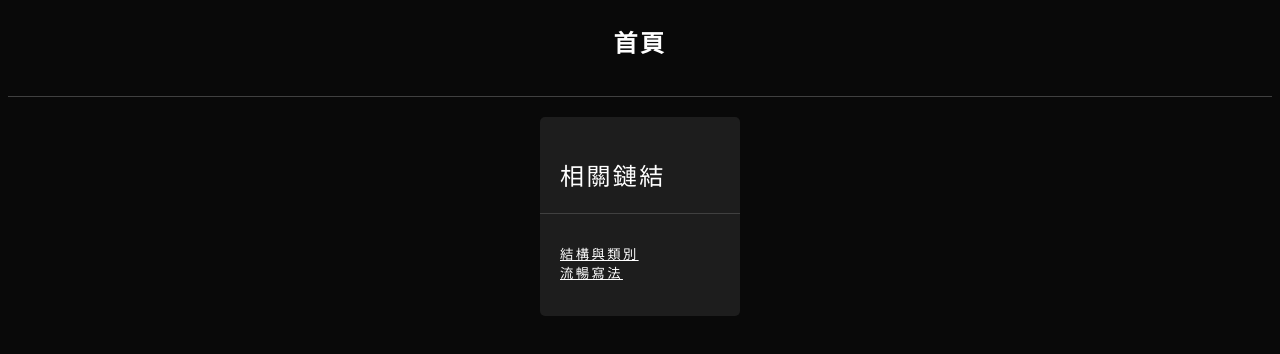
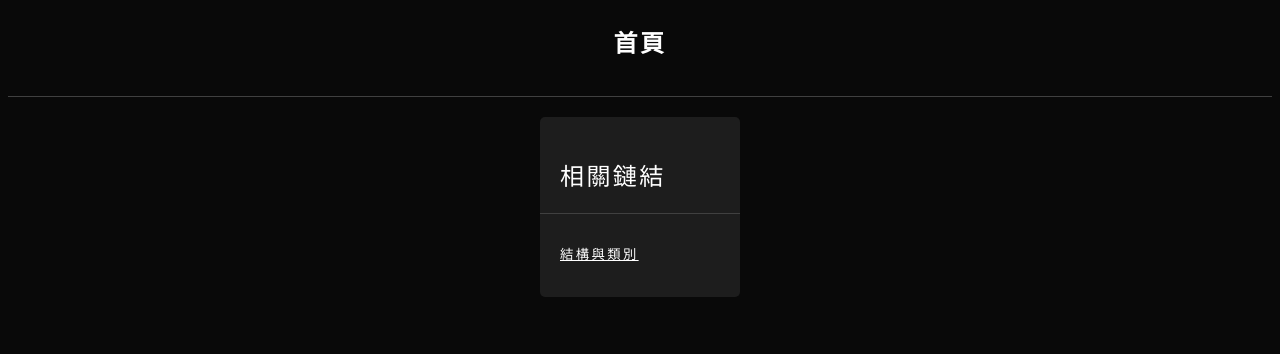
Before and after one commit to aakwewaanaqa/learning-records, a plain HTML site: page index.html in a window 1280 px wide. Drawn offline with Linux system fonts and the light colour scheme.

Commit message:
修改首頁，讓設計好的顯示就好！🍪

```diff
--- a/index.html
+++ b/index.html
@@ -15,7 +15,6 @@
 <div class="contents">
 <p>
 <a href="to-struct-or-to-class.html">結構與類別</a>
-<a href="fluent-style.html">流暢寫法</a>
 </p>
 </div>
 </div>
```
